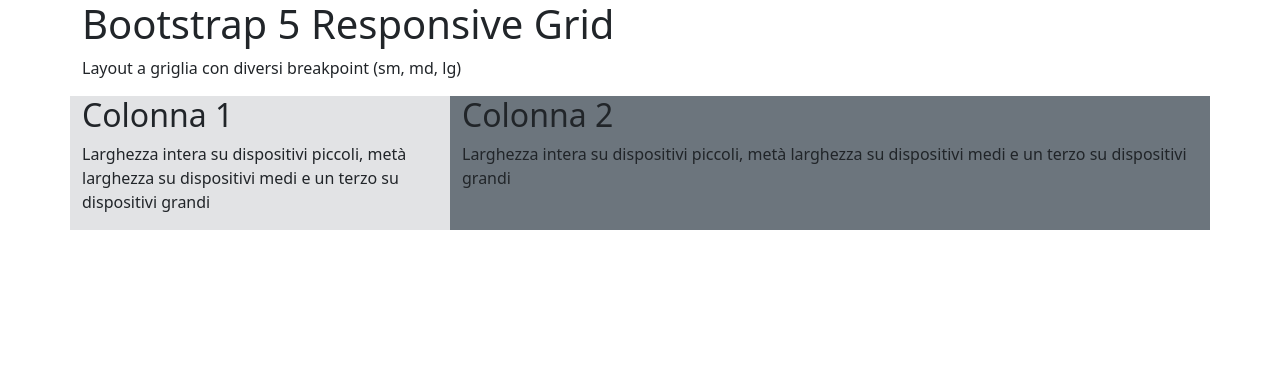
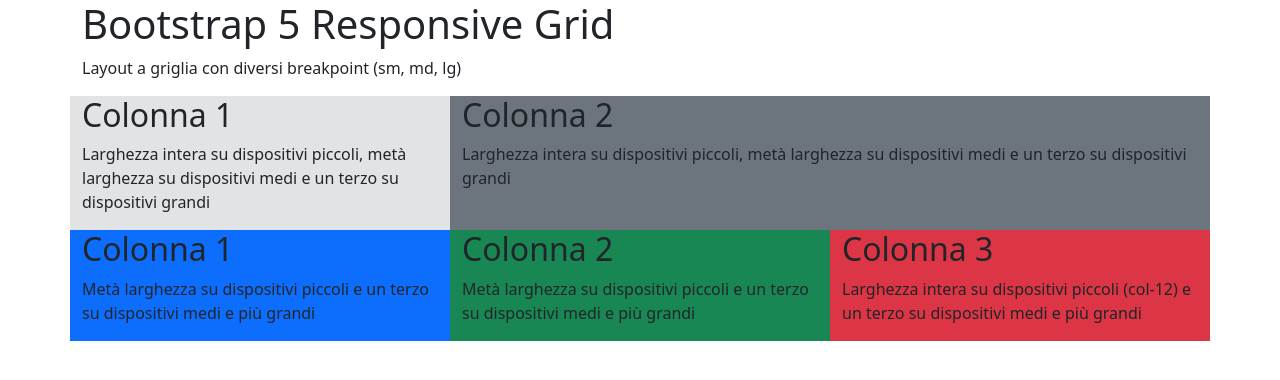
Before and after one commit to veronicamagnanimi/htmlcss-bootstrap-layout, a plain HTML site: page index.html in a window 1280 px wide. Drawn offline with nearby package versions, Linux system fonts and the light colour scheme.

Commit message:
feat: seconda riga di colonne

```diff
--- a/index.html
+++ b/index.html
@@ -15,6 +15,7 @@
     <div class="container">
         <h1>Bootstrap 5 Responsive Grid</h1>
         <p>Layout a griglia con diversi breakpoint (sm, md, lg)</p>
+
         <div class="row">
             <div class="col-12 col-md-6 col-lg-4 bg-secondary-subtle">
                 <h2>Colonna 1</h2>
@@ -25,6 +26,22 @@
                 <p>Larghezza intera su dispositivi piccoli, metà larghezza su dispositivi medi e un terzo su dispositivi grandi</p>
             </div>
         </div>
+
+        <div class="row">
+            <div class="col-6 col-md-4 col-lg-4 bg-primary">
+                <h2>Colonna 1</h2>
+                <p>Metà larghezza su dispositivi piccoli e un terzo su dispositivi medi e più grandi</p>
+            </div>
+            <div class="col-6 col-md-4 col-lg-4 bg-success">
+                <h2>Colonna 2</h2>
+                <p>Metà larghezza su dispositivi piccoli e un terzo su dispositivi medi e più grandi</p>
+            </div>
+            <div class="col-12 col-md-4 col-lg-4 bg-danger">
+                <h2>Colonna 3</h2>
+                <p>Larghezza intera su dispositivi piccoli (col-12) e un terzo su dispositivi medi e più grandi</p>
+            </div>
+        </div>
+
     </div>
   </body>
 </html>
```
